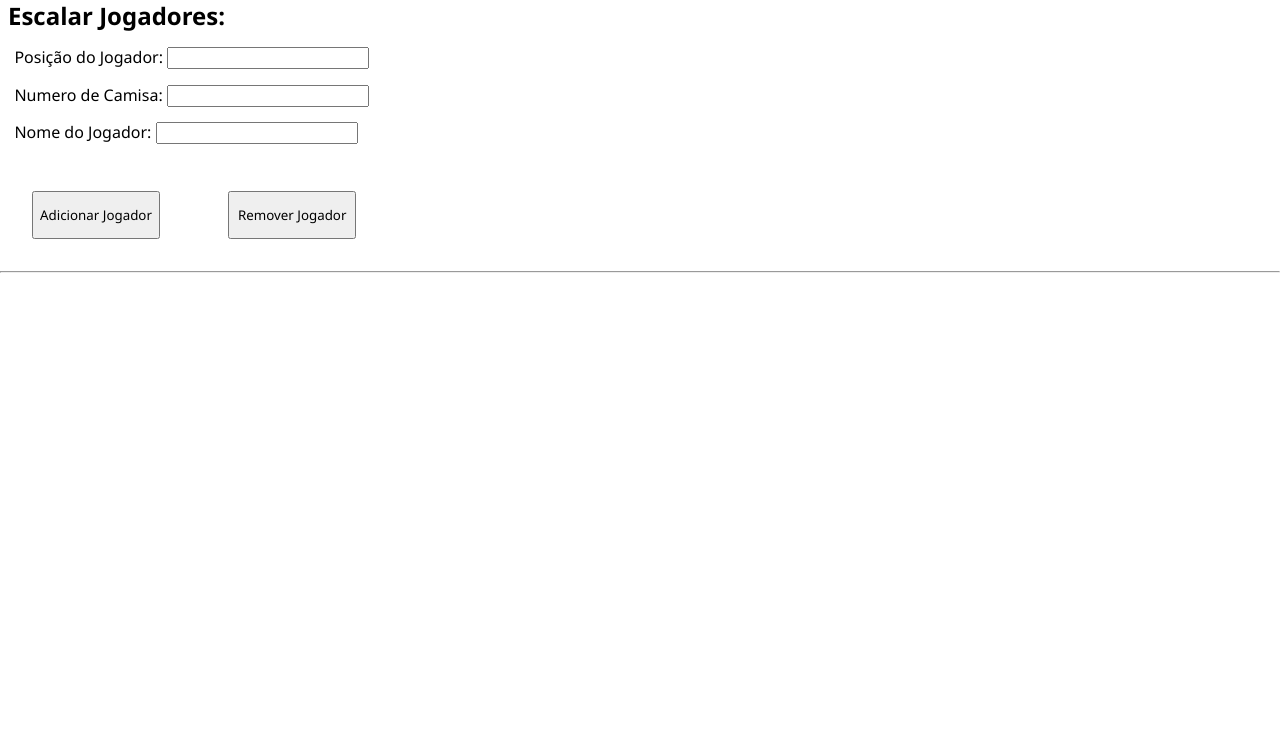
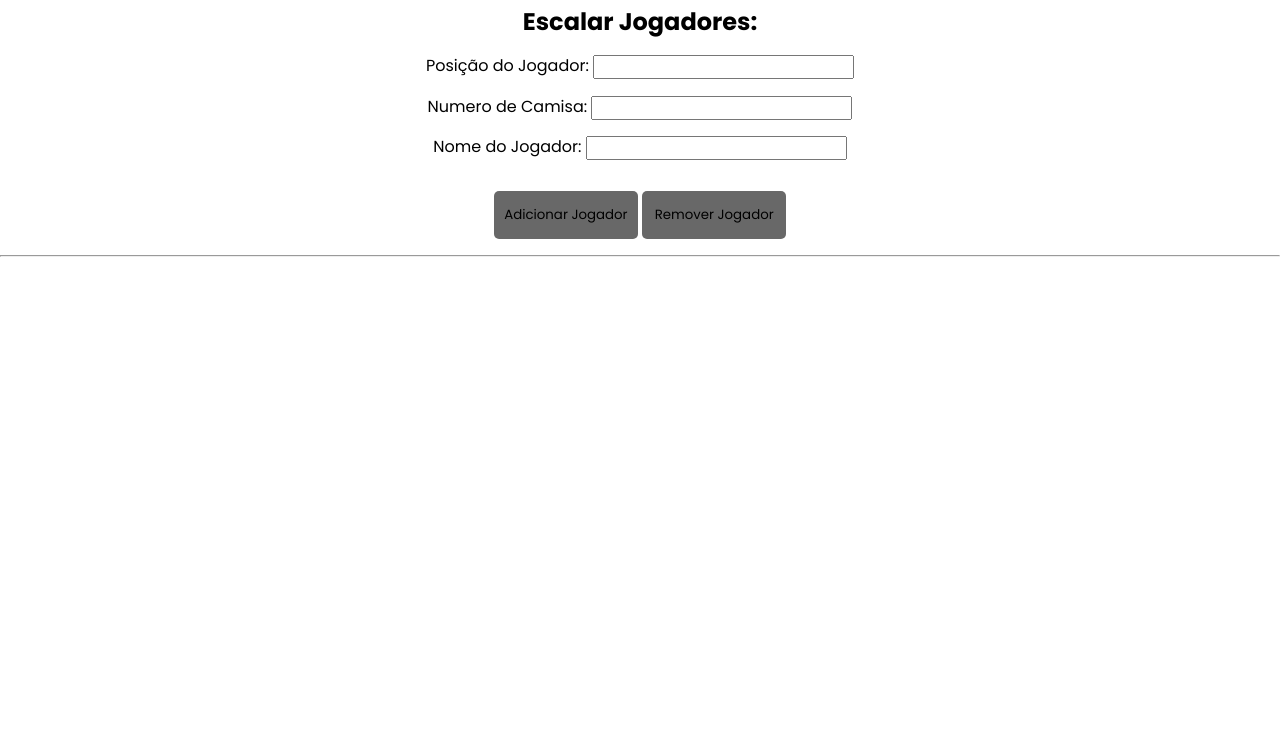
Before and after one commit to joaoggp/team-player-management, a plain HTML site: page index.html in a window 1280 px wide. Shown: the part 70-800 px from the top of the page. Drawn offline with Linux system fonts and the light colour scheme; a web font is replaced by a local one.

Commit message:
Add files via upload

```diff
--- a/index.html
+++ b/index.html
@@ -7,6 +7,11 @@
   <title>Escalação de Time</title>
   <script src="script.js" defer></script>
   <link rel="stylesheet" href="style.css">
+  <link rel="preconnect" href="https://fonts.googleapis.com">
+  <link rel="preconnect" href="https://fonts.gstatic.com" crossorigin>
+  <link
+    href="https://fonts.googleapis.com/css2?family=Just+Another+Hand&family=Poppins:ital,wght@0,100;0,200;0,300;0,400;0,500;0,600;0,700;0,800;0,900;1,100;1,200;1,300;1,400;1,500;1,600;1,700;1,800;1,900&display=swap"
+    rel="stylesheet">
 </head>
 
 <body>
--- a/style.css
+++ b/style.css
@@ -1,20 +1,49 @@
-*{
-  font-family: 'Segoe UI', Tahoma, Geneva, Verdana, sans-serif;
+* {
+  font-family: Poppins, sans-serif;
   padding: 0;
   margin: 0;
   box-sizing: border-box;
 }
 
-button{
-  margin: 2rem;
-  width: 8rem;
+#addPlayer,
+#remPlayer {
+  display: inline-block;
+  margin: 1rem auto;
+  width: 9rem;
   height: 3rem;
+  border: none;
+  border-radius: 5px;
+  background-color: #686868;
+  transition: font-weight .5s, width .5s ease-in-out, height .5s ease-in-out, background-color .5s ease-in-out, color .5s ease-in-out;
 }
 
-h1,h2,h3,li{
+
+#addPlayer:hover,
+#remPlayer:hover {
+  cursor: pointer;
+  font-weight: 500;
+  width: 9.5rem;
+  height: 3.5rem;
+  color: rgb(255, 255, 255);
+}
+
+body{
+  text-align: center;
+}
+
+h1,
+h2,
+h3,
+li {
   margin: .5rem;
 }
-label{
+
+ul{
+  text-align: justify;
+  margin-left: 70vh;
+}
+
+label {
   display: block;
   margin: .9rem;
 }
```
